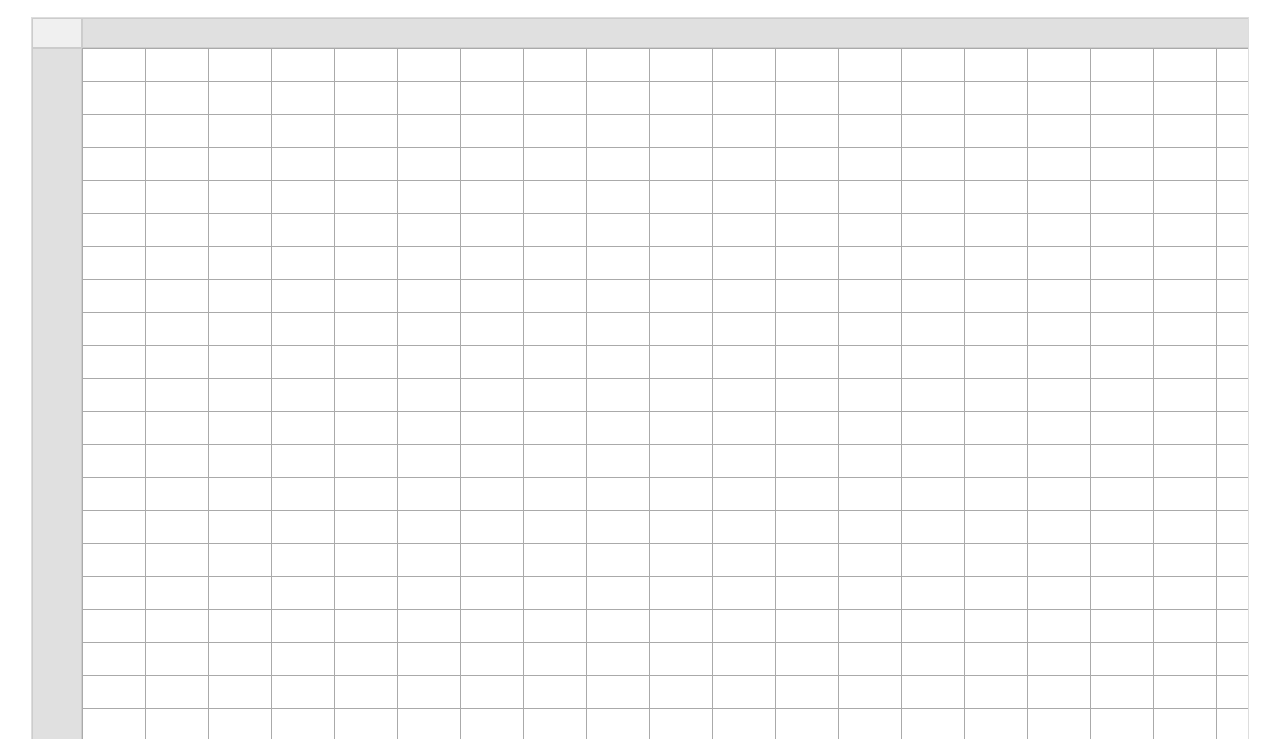
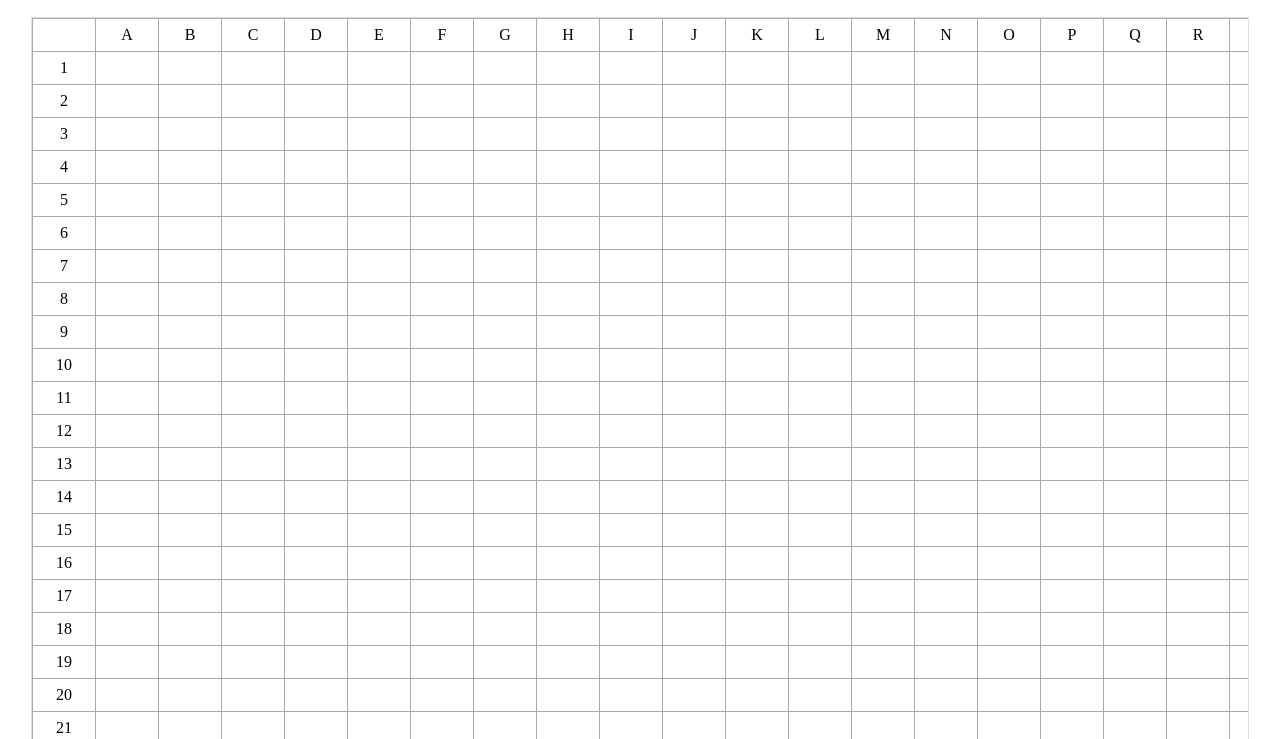
Before and after one commit to ethanvirtudazo/finance_tracker, a plain HTML site: page src/index.html in a window 1280 px wide. Shown: the part 60-799 px from the top of the page. Drawn offline with Linux system fonts and the light colour scheme.

Commit message:
index-v2
- used the table to add the index column/row

```diff
--- a/src/script.js
+++ b/src/script.js
@@ -1,14 +1,34 @@
 // selects the table element
+
+function getColumnLabel(index) {
+    let label = '';
+    while (index >= 0) {
+      label = String.fromCharCode((index % 26) + 65) + label;
+      index = Math.floor(index / 26) - 1;
+    }
+    return label;
+}
+
 const table = document.getElementById('spreadsheet');
 
 for (let i = 0; i < 50; i++) {
     const newRow = document.createElement('tr');
     table.appendChild(newRow)
 
-    for (let j = 0; j < 50; j++){
+    for (let j = 0; j < 50; j++) {
         const newCell = document.createElement('td');
-        newCell.textContent = "";
-        newCell.setAttribute('contenteditable','true')
+        if (i === 0 && j > 0) {
+            const alphabet = getColumnLabel(j - 1)
+            newCell.textContent = alphabet
+        } else if (j === 0 && i > 0) {
+            newCell.textContent = i
+        } else if (j === 0 && i === 0){
+            newCell.textContent = "";
+            newCell.setAttribute('contenteditable','false')
+        } else {
+            newCell.textContent = "";
+            newCell.setAttribute('contenteditable','true')
+        }
         newRow.appendChild(newCell);
     }
 }
--- a/src/styles.css
+++ b/src/styles.css
@@ -11,43 +11,12 @@ h1 {
     margin: 20px 0;
 }
 
-.body {
-    overflow: auto; /* Enable both horizontal and vertical scrolling */
-    border: 1px solid #ddd;
-}
-
 .table-container {
     width: 100%;
     max-width: 95vw;
     height: 100%;
     overflow: auto;
     border: 1px solid #ddd;
-    display: grid;
-    grid-template-areas:
-        "corner index-row"
-        "index-column cells";
-    grid-template-columns: 50px 1fr;
-    grid-template-rows: 30px 1fr;
-}
-
-.corner {
-    grid-area: corner;
-    background-color: #f0f0f0;
-    border: 1px solid #ccc;
-}
-
-.index-row {
-    grid-area: index-row;
-    background-color: #e0e0e0;
-    border: 1px solid #ccc;
-    text-align: center;
-}
-
-.index-column {
-    grid-area: index-column;
-    background-color: #e0e0e0;
-    border: 1px solid #ccc;
-    text-align: center;
 }
 
 #spreadsheet {
@@ -68,6 +37,5 @@ td {
     text-align: center;
     vertical-align: middle;
     overflow: hidden;
-    text-overflow: ellipsis;
     white-space: nowrap;
 }
```
